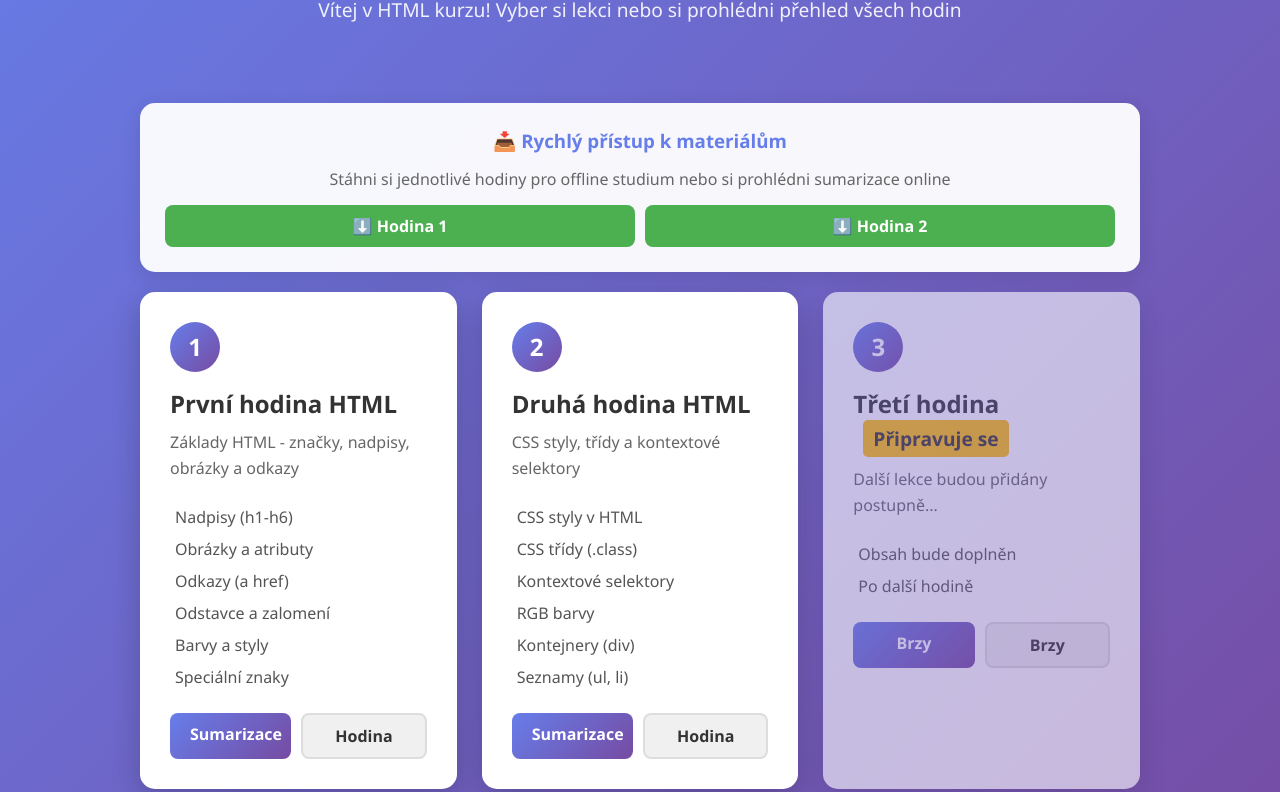
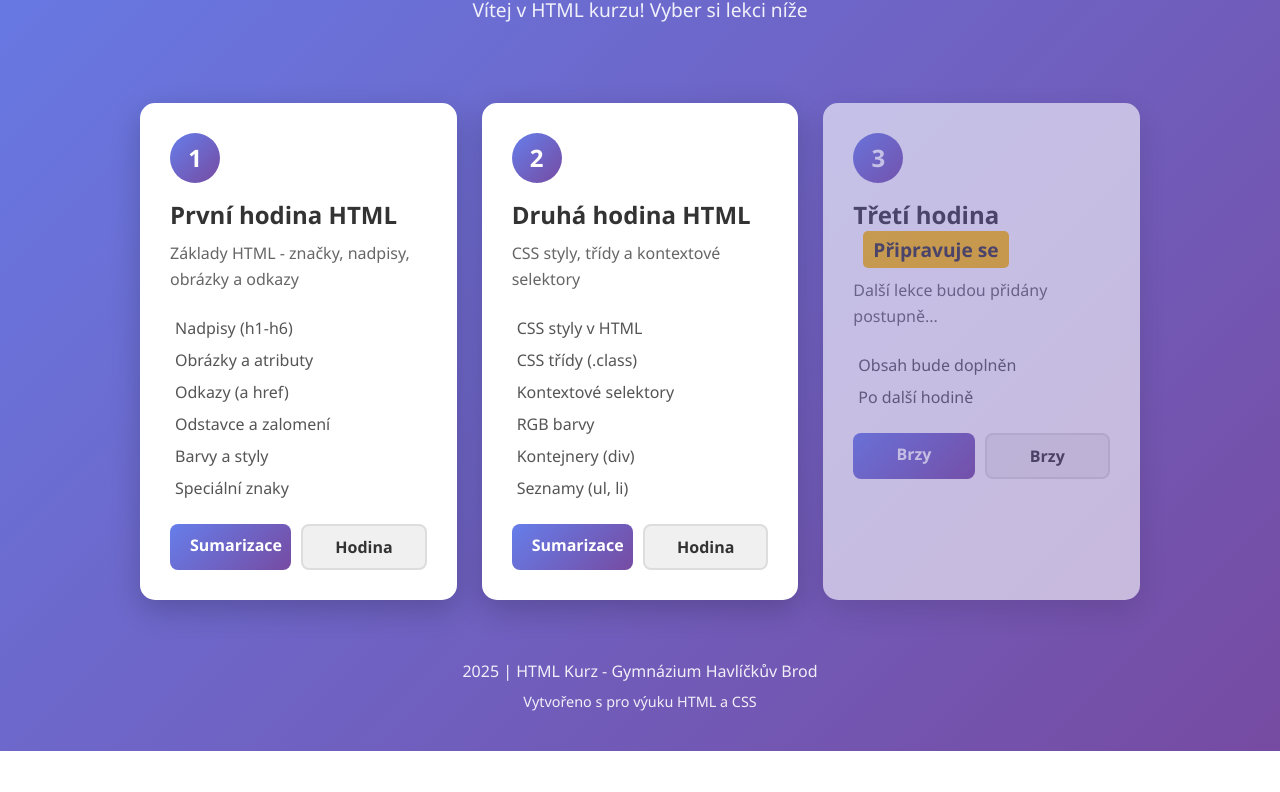
Before and after one commit to adamferencz/fere-html, a plain HTML site: page index.html in a window 1280 px wide. Shown: the part 241-1033 px from the top of the page. After the commit the page ends 992 px from the top, so only its background shows below. Drawn offline with Linux system fonts and the light colour scheme.

Commit message:
changed simplified

```diff
--- a/index.html
+++ b/index.html
@@ -151,41 +151,14 @@
     <div class="container">
       <nav class="top-nav">
         <a href="#" class="nav-btn active">🏠 Domů</a>
-        <a href="hodina1/index.html" class="nav-btn">📄 Hodina 1</a>
-        <a href="hodina2/index.html" class="nav-btn">📄 Hodina 2</a>
         <a href="summary/hodina1.html" class="nav-btn">📚 Summary 1</a>
         <a href="summary/hodina2.html" class="nav-btn">📚 Summary 2</a>
       </nav>
 
       <header>
         <h1>🌐 HTML Kurz</h1>
-        <p class="subtitle">
-          Vítej v HTML kurzu! Vyber si lekci nebo si prohlédni přehled všech
-          hodin
-        </p>
+        <p class="subtitle">Vítej v HTML kurzu! Vyber si lekci níže</p>
       </header>
-
-      <div class="download-section">
-        <h3>📥 Rychlý přístup k materiálům</h3>
-        <p>
-          Stáhni si jednotlivé hodiny pro offline studium nebo si prohlédni
-          sumarizace online
-        </p>
-        <div class="buttons">
-          <a
-            href="hodina1/index.html"
-            download="hodina1.html"
-            class="btn btn-download"
-            >⬇️ Hodina 1</a
-          >
-          <a
-            href="hodina2/index.html"
-            download="hodina2.html"
-            class="btn btn-download"
-            >⬇️ Hodina 2</a
-          >
-        </div>
-      </div>
 
       <div class="lessons-grid">
         <div class="lesson-card">
```
